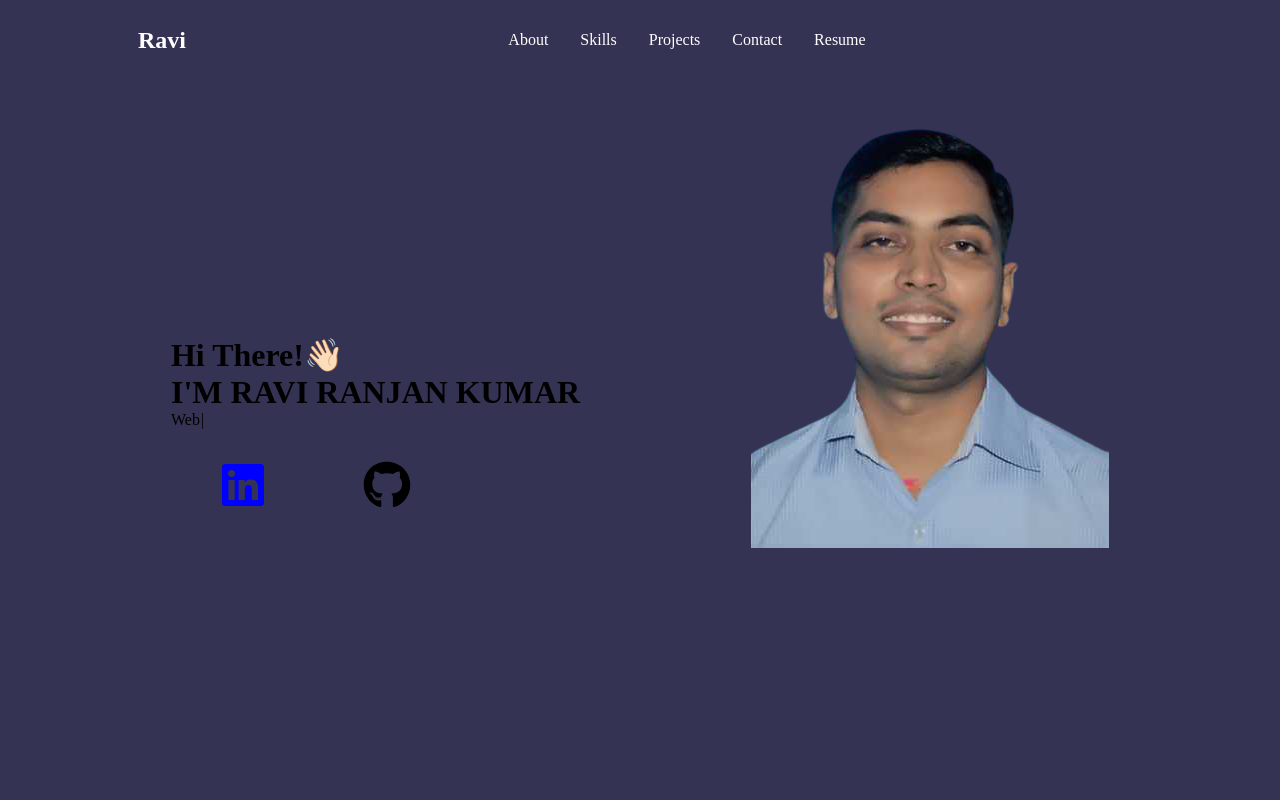
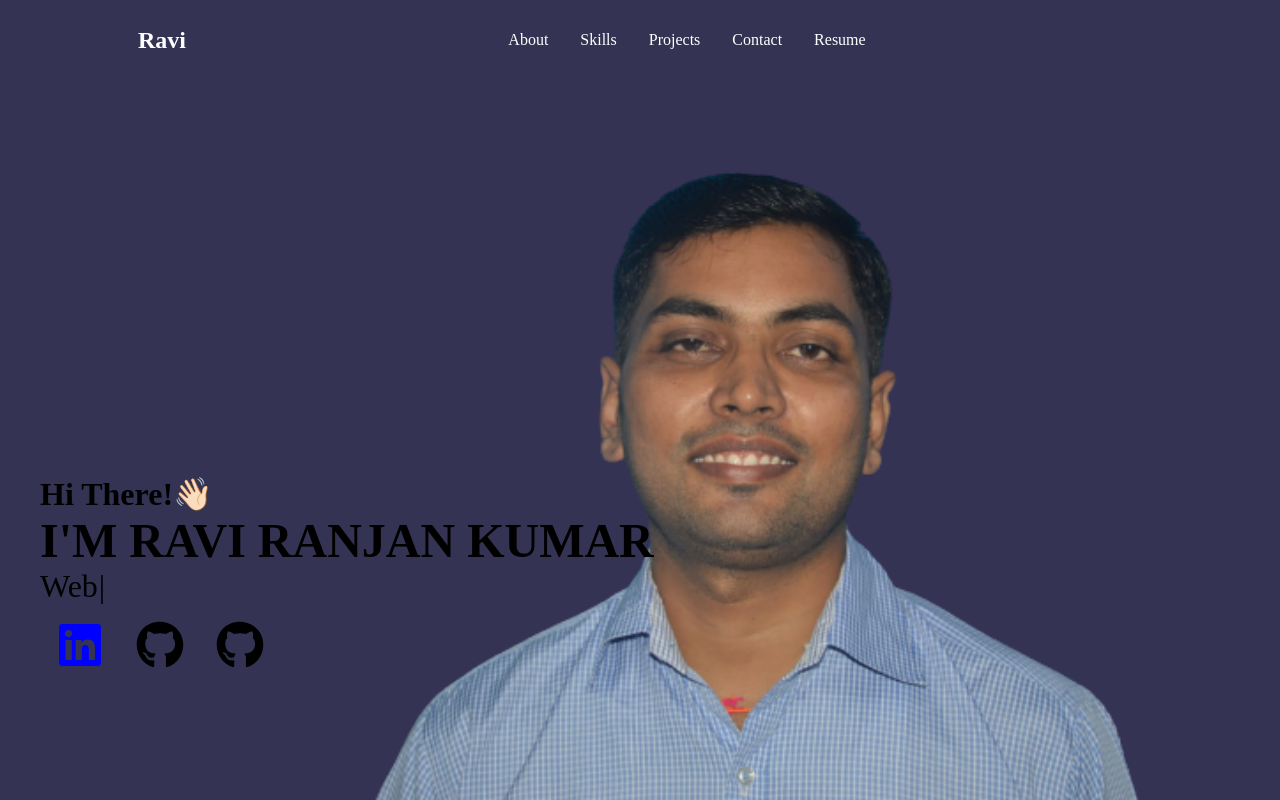
Before and after one commit to kmrraviranjan1/portfolio, a React (Create React App) app: page / in a window 1280 px wide. Built offline with nearby package versions, Linux system fonts and the light colour scheme.

Commit message:
Hero updated

```diff
--- a/src/App.css
+++ b/src/App.css
@@ -7,3 +7,37 @@
 body{
     background-color: #353353;
 }
+@import url("https://fonts.googleapis.com/css2?family=Raleway:wght@500&display=swap");
+body {
+  font-family: "Raleway", serif !important;
+  -webkit-font-smoothing: antialiased;
+  -moz-osx-font-smoothing: grayscale;
+  background-color: #353353;
+}
+
+img {
+  max-width: 100%;
+  object-fit: contain;
+}
+
+
+::-webkit-scrollbar {
+    width: 0.5rem;
+  }
+
+/* Track */
+::-webkit-scrollbar-track {
+  background: #65469c;
+}
+
+/* Handle */
+::-webkit-scrollbar-thumb {
+  background: rgba(178, 121, 216, 0.959);
+  border-radius: 1rem;
+}
+
+/* Handle on hover */
+::-webkit-scrollbar-thumb:hover {
+  background: rgba(222, 130, 235, 0.911);
+  border-radius: 1rem;
+}
--- a/src/components/About/About.style.js
+++ b/src/components/About/About.style.js
@@ -1,24 +1,67 @@
 import styled from "styled-components";
+export const Wrapper = styled.div`
+/* max-width:1200px; */
+background-image: url("assets/raviFull.png");
+  background-position: 90% bottom;
+  background-repeat: no-repeat;
+  background-size: contain;
+  @media (max-width: 1240px) {
+
+    background-position: bottom;
+  }
+`;
+export const Container = styled.div`
+max-width:1200px;
+margin: auto;
+  display: flex;
+  align-items: flex-end;
+  height: calc(100vh - 5rem);
 
 
-export const Container=styled.div`
-  display:flex;
-  align-items:flex-end;
-  justify-content:space-evenly;
 
+  @media (max-width: 1240px) {
+    align-items:normal;
+
+  }
+`;
+
+export const Main = styled.main`
+
+  display: flex;
+  flex-direction: column;
+  padding-bottom:10%;
+  @media (max-width: 1240px) {
+    padding-bottom:0;
+  }
+`;
+export const Greet=styled.h6`
+  font-size: 2rem;
+  @media (max-width: 1240px) {
+    align-items:normal;
+    background-position: bottom right;
+  }
 `
+export const Name=styled.h1`
+  font-size: 3rem;
+  @media (max-width: 1240px) {
 
-export const Main=styled.main`
-  display:flex;
-  flex-direction:column;
+  }
 `
-export const Follow=styled.div`
-  display:flex;
+export const Writer=styled.p`
+  font-size: 2rem;
+  @media (max-width: 1240px) {
 
+  }
 `
+export const Follow = styled.div`
+  display: flex;
+  @media (max-width: 1200px) {
+    flex-direction:column;
+  }
+`;
 export const LinkContainer = styled.div`
-  margin: 1rem;
-  padding: 1rem;
+margin-top:1rem;
+
 `;
 export const Icon = styled.a`
   margin: 1rem;
--- a/src/components/About/Hero.jsx
+++ b/src/components/About/Hero.jsx
@@ -2,30 +2,39 @@ import React from "react";
 import Type from "./Type";
 import {
   Container,
+  Wrapper,
   Main,
   Follow,
   Wave,
   LinkContainer,
   Icon,
+  Name,
+  Writer,
+  Greet
 } from "./About.style";
 import { FaLinkedin, FaGithub } from "react-icons/fa";
 
 const Hero = () => {
   return (
+    <Wrapper>
+
+
     <Container>
       <Main>
-        <h1>
+        <Greet>
           Hi There!
           <Wave role="img" aria-labelledby="wave">
             👋🏻
           </Wave>
-        </h1>
+        </Greet>
 
-        <h1 className="heading-name">
+        <Name className="heading-name">
           I'M
           <strong className="main-name"> RAVI RANJAN KUMAR</strong>
-        </h1>
-        <Type />
+        </Name>
+        <Writer>
+          <Type />
+        </Writer>
         <Follow>
           <LinkContainer>
             <Icon
@@ -45,12 +54,19 @@ const Hero = () => {
               <FaGithub color="black" />
             </Icon>
           </LinkContainer>
+          <LinkContainer>
+            <Icon
+              href="https://github.com/kmrraviranjan1"
+              target="_blank"
+              rel="noreferrer"
+            >
+              <FaGithub color="black" />
+            </Icon>
+          </LinkContainer>
         </Follow>
       </Main>
-      <div>
-        <img src="assets/ravi.png" alt="" />
-      </div>
     </Container>
+    </Wrapper>
   );
 };
 
--- a/src/components/Project/Project.style.js
+++ b/src/components/Project/Project.style.js
@@ -2,6 +2,7 @@ import styled from "styled-components";
 export const ProjectContainer = styled.div`
   max-width: 1200px;
   margin: auto;
+  padding: 0 2rem;
 `;
 export const PageHeading = styled.div`
   height: 5rem;
@@ -11,64 +12,51 @@ export const PageHeading = styled.div`
   font-size: 2rem;
 `;
 export const ProjectWrapper = styled.div`
-    display:grid;
-  grid-template-columns:1fr;
-  /* grid-gap: 2rem;
-  justify-content: center; */
-  @media screen and (min-width: 780px) {
-    grid-template-columns: 1fr 1fr 1fr;
-
-  }
+  max-width: 780px;
+  margin: 0 auto;
 `;
 export const ProjectCard = styled.div`
-  display:flex;
- flex-direction:column;
+  display: flex;
+  flex-direction: column;
   margin: 1rem;
-  box-shadow: rgba(6, 24, 44, 0.4) 0px 0px 0px 2px,
-    rgba(6, 24, 44, 0.65) 0px 4px 6px -1px,
-    rgba(255, 255, 255, 0.08) 0px 1px 0px inset;
-
+  border: 1px solid black;
 `;
 export const ImageContainer = styled.div`
-  max-width: 100%;
   padding: 1rem;
 `;
 export const Image = styled.img`
-  border-radius:1rem;
+  border-radius: 1rem;
+  width: 100%;
 `;
 export const DescriptionWrapper = styled.div`
-  display: flex;
-  flex-direction: column;
-  align-items: center;
-  justify-content: space-around;
-  width: 80%;
-
   & > div {
     margin: 0.3rem 1rem;
   }
 `;
-export const Heading = styled.div`
-  /* height:20%; */
-  font-size: 1.5rem;
+export const Heading = styled.h2`
   text-transform: uppercase;
+  text-align: center;
   font-weight: bold;
 `;
-export const Info = styled.div``;
+export const Info = styled.p`
+  margin: 0.3rem 1rem;
+`;
 export const TechWrapper = styled.div`
   display: grid;
-  justify-items: center;
+
   @media screen and (min-width: 420px) {
-    grid-template-columns: 1fr 1fr;
-    justify-items: normal;
+    grid-template-columns: 10rem 10rem 10rem;
   }
 `;
 export const Tech = styled.div`
-  font-size: 1.5rem;
-  padding: 0.5rem;
+  padding: 1.5rem;
   border: 1px solid blue;
   border-radius: 30px;
-  box-shadow: rgba(50, 50, 93, 0.25) 0px 30px 60px -12px inset,
-    rgba(0, 0, 0, 0.3) 0px 18px 36px -18px inset;
+
+  display: flex;
+  flex-direction: column;
+  align-items: center;
+  justify-content: center;
 `;
 export const DemoWrapper = styled.div``;
 export const Demo = styled.div`
```
Also changed, not shown: src/components/Project/index.jsx (+91 -35 lines), public/assets/raviFull.png (added), public/assets/raviNew.jpeg (added).
